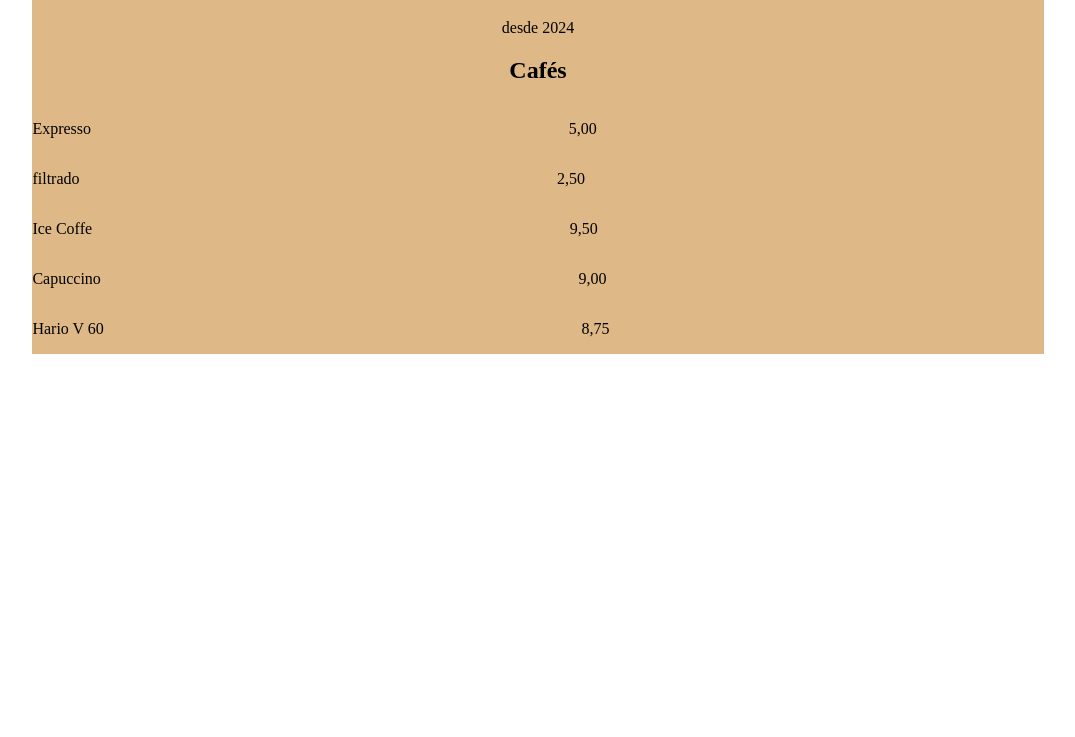
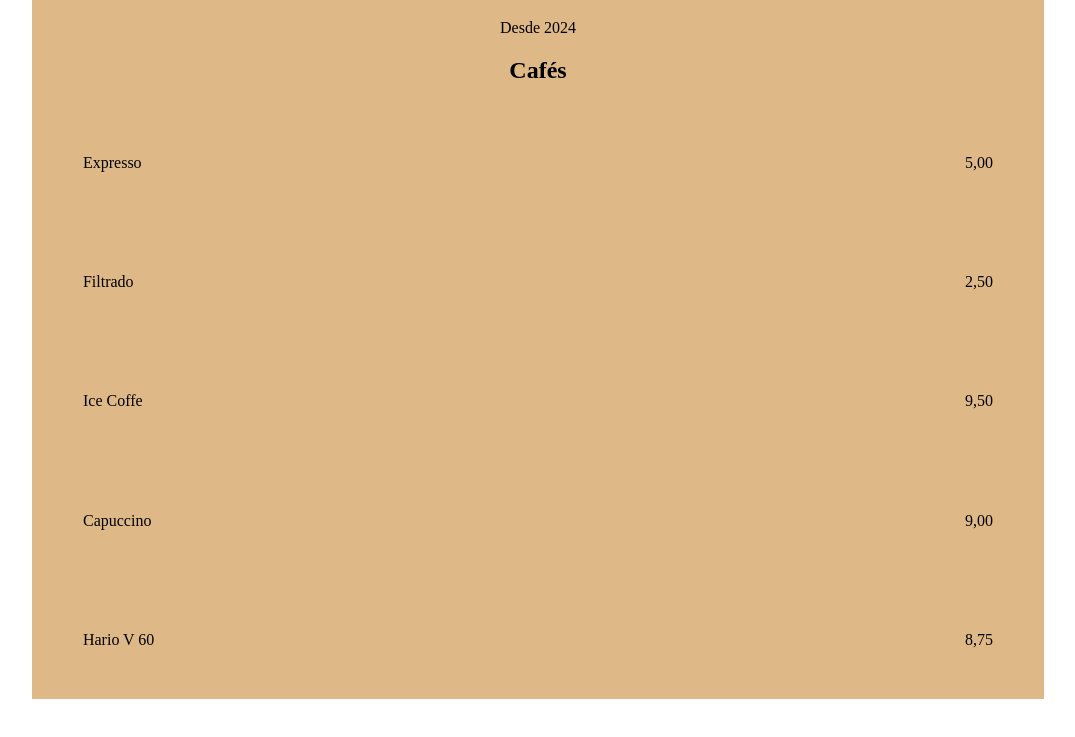
Before and after one commit to IsraelMdc/Marcacao-para-Web, a plain HTML site: page index.html in a window 1280 px wide. Shown: the part 61-798 px from the top of the page, without its empty margins (102-1177 px from the left). Drawn offline with Linux system fonts and the light colour scheme.

Commit message:
Ajuste nas margens do texto

```diff
--- a/index.html
+++ b/index.html
@@ -10,7 +10,7 @@
 <body>
     <div class="menu">
         <h1>Café IFES</h1>
-        <p>desde 2024</p>
+        <p>Desde 2024</p>
         <section>
             <h2>Cafés</h2>
 
@@ -19,7 +19,7 @@
                     </article>
 
                     <article class="itens">
-                        <p class="text_coffes">filtrado</p><p class="price_coffes">2,50</p>
+                        <p class="text_coffes">Filtrado</p><p class="price_coffes">2,50</p>
                     </article>
 
                     <article class="itens">
--- a/style.css
+++ b/style.css
@@ -9,16 +9,19 @@ h1,p, h2{
     margin-right: auto;
 }
 
-.text_coffe {
+.text_coffes{
     text-align: left;
-    width: 50%;
+    width: 40%;
+    margin: 5%;
 }
 
-.price_coffes {
+.price_coffes{
     text-align: right;
-    width: 50%;
+    width: 40%;
+    margin: 5%;
 }
 
 .itens p{
-    display: inline-block;
+    display : inline-block;
+
 }
```
